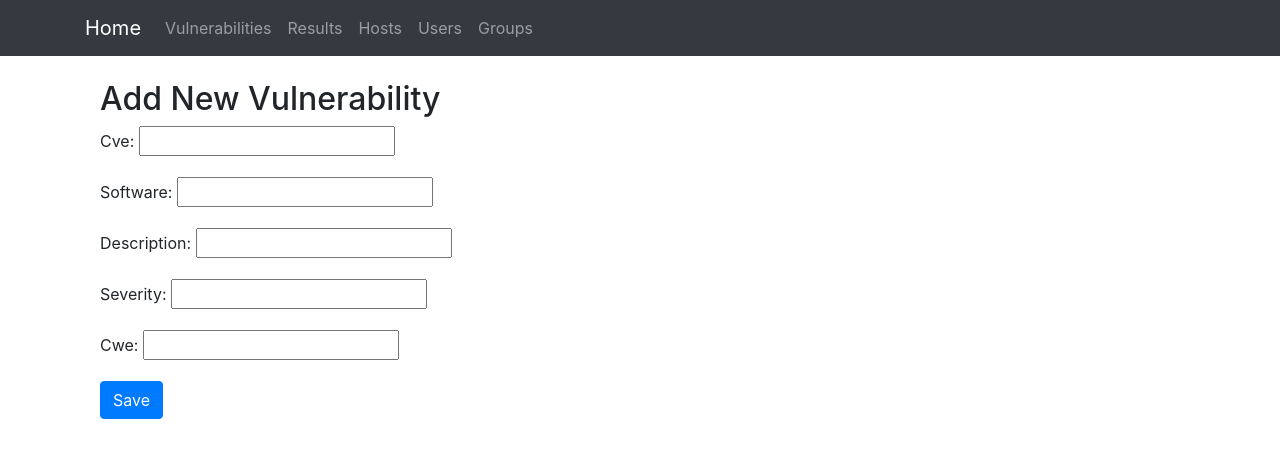
After one commit to jorgesoft/django-vulns, a Django app: page /vulnerabilities/create/ in a window 1280 px wide. The commit adds this page. Shown: the top 458 px of the page. Run offline with Django 5.2, Linux system fonts and the light colour scheme; some libraries are stand-ins or nearby versions.

Commit message:
vulnerabilites create new working

```diff
--- /dev/null
+++ b/dashboard/forms.py
@@ -0,0 +1,7 @@
+from django import forms
+from .models import Vulnerabilities
+
+class VulnerabilitiesForm(forms.ModelForm):
+    class Meta:
+        model = Vulnerabilities
+        fields = ['cve', 'software', 'description', 'severity', 'cwe']
--- a/dashboard/templates/dashboard/vulnerabilities_list.html
+++ b/dashboard/templates/dashboard/vulnerabilities_list.html
@@ -5,7 +5,7 @@
     <h2>Vulnerabilities</h2>
     <!-- Submenu for vulnerabilities actions -->
     <div class="mb-3">
-        <a href="#" class="btn btn-success">Create New</a>
+        <a href="{% url 'vulnerability-create' %}" class="btn btn-success">Create New</a>
         <!-- The Update and Delete buttons can be part of each vulnerability row or selected via another method -->
     </div>
     <div class="search-form mb-3">
--- /dev/null
+++ b/dashboard/templates/dashboard/vulnerability_create.html
@@ -0,0 +1,12 @@
+{% extends 'base.html' %}
+
+{% block content %}
+<div class="container mt-3">
+    <h2>Add New Vulnerability</h2>
+    <form method="post">
+        {% csrf_token %}
+        {{ form.as_p }}
+        <button type="submit" class="btn btn-primary">Save</button>
+    </form>
+</div>
+{% endblock %}
--- a/dashboard/urls.py
+++ b/dashboard/urls.py
@@ -1,5 +1,6 @@
 from django.urls import path
 from .views import HomeView, results, hosts, users, groups, vulnerabilities_list
+from .views import create_vulnerability
 
 urlpatterns = [
     path('', HomeView.as_view(), name='home'),
@@ -8,4 +9,5 @@ urlpatterns = [
     path('users/', users, name='users'),
     path('groups/', groups, name='groups'),
     path('vulnerabilities/', vulnerabilities_list, name='vulnerabilities'),
+    path('vulnerabilities/create/', create_vulnerability, name='vulnerability-create'),
 ]
--- a/dashboard/views.py
+++ b/dashboard/views.py
@@ -1,7 +1,8 @@
-from django.shortcuts import render
+from django.shortcuts import render, redirect
 from django.http import HttpResponse
 from django.views.generic import TemplateView
 from .models import Vulnerabilities
+from .forms import VulnerabilitiesForm
 
 class HomeView(TemplateView):
     template_name = 'dashboard/home.html'
@@ -25,3 +26,13 @@ def vulnerabilities_list(request):
     else:
         vulnerabilities = Vulnerabilities.objects.all()
     return render(request, 'dashboard/vulnerabilities_list.html', {'vulnerabilities': vulnerabilities, 'search_query': search_query})
+
+def create_vulnerability(request):
+    if request.method == 'POST':
+        form = VulnerabilitiesForm(request.POST)
+        if form.is_valid():
+            form.save()
+            return redirect('vulnerabilities')  # Redirect to the vulnerabilities list
+    else:
+        form = VulnerabilitiesForm()
+    return render(request, 'dashboard/vulnerability_create.html', {'form': form})
```
